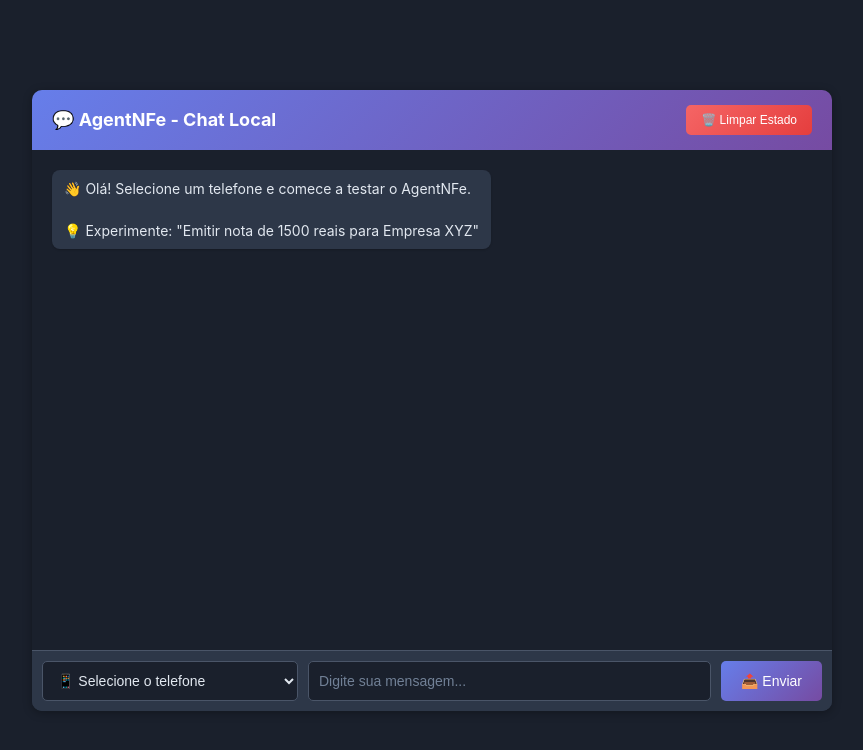
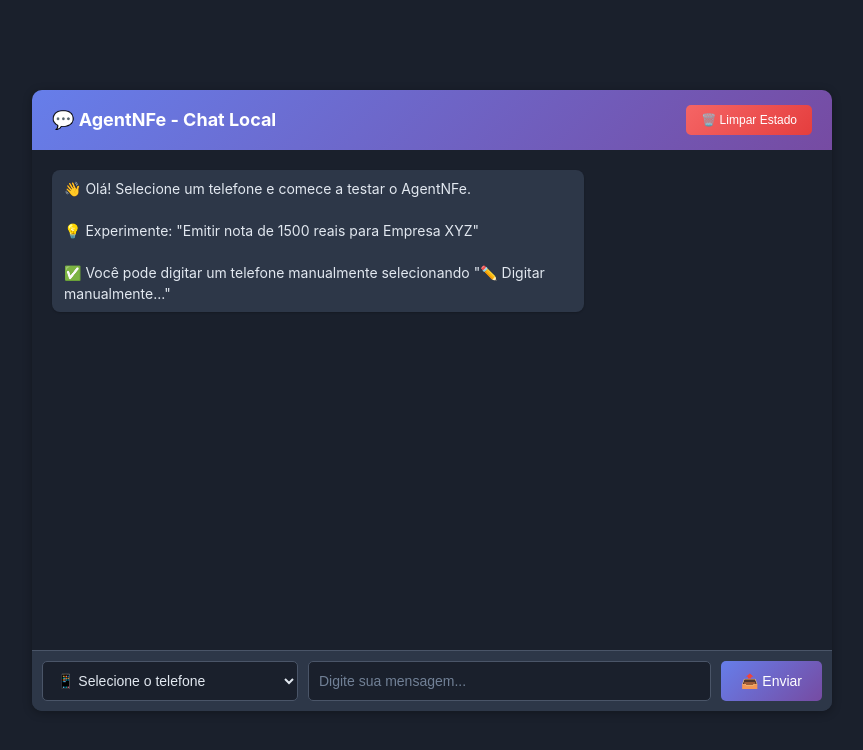
Before and after one commit to kcoelho79/AgentBaseNfe, a Django app: page /chat/ in a window 1280 px wide. Shown: the top 750 px of the page, without its empty margins (208-1071 px from the left). Run offline with Django 5.2, Linux system fonts and the light colour scheme.

Commit message:
chat: adiciona opção de telefone manual e salva em localStorage

```diff
--- a/apps/core/templates/core/chat.html
+++ b/apps/core/templates/core/chat.html
@@ -89,6 +89,26 @@
             flex-wrap: wrap;
         }
 
+        .phone-selector {
+            display: flex;
+            gap: 5px;
+            flex: 0 0 auto;
+        }
+
+        .phone-selector select {
+            flex: 0 0 200px;
+        }
+
+        .phone-selector input {
+            flex: 0 0 150px;
+            min-width: 120px;
+        }
+
+        .phone-selector button {
+            padding: 10px;
+            background: linear-gradient(135deg, #48bb78 0%, #38a169 100%);
+        }
+
         select, input, button {
             padding: 10px;
             border: 1px solid #4a5568;
@@ -101,11 +121,7 @@
             color: #e2e8f0;
         }
 
-        select {
-            flex: 0 0 200px;
-        }
-
-        input {
+        input#mensagem {
             flex: 1;
             min-width: 200px;
         }
@@ -184,12 +200,22 @@
         <div class="messages" id="messages"></div>
 
         <div class="input-area">
-            <select id="telefone">
-                <option value="">📱 Selecione o telefone</option>
-                {% for nome, tel in telefones.items %}
-                <option value="{{ tel }}">{{ nome }} ({{ tel }})</option>
-                {% endfor %}
-            </select>
+            <div class="phone-selector">
+                <select id="telefone" onchange="onPhoneSelect()">
+                    <option value="">📱 Selecione o telefone</option>
+                    <option value="__manual__">✏️ Digitar manualmente...</option>
+                    {% for nome, tel in telefones.items %}
+                    <option value="{{ tel }}">{{ nome }} ({{ tel }})</option>
+                    {% endfor %}
+                </select>
+                <input
+                    type="text"
+                    id="telefone-manual"
+                    placeholder="Ex: 5511999999999"
+                    style="display: none;"
+                >
+                <button id="btn-add-phone" onclick="addPhone()" style="display: none;" title="Salvar telefone">➕</button>
+            </div>
 
             <input
                 type="text"
@@ -203,6 +229,71 @@
     </div>
 
     <script>
+        // Telefones salvos localmente
+        let telefonesCustom = JSON.parse(localStorage.getItem('telefonesCustom') || '{}');
+
+        // Carregar telefones custom no select ao iniciar
+        function loadCustomPhones() {
+            const select = document.getElementById('telefone');
+            for (const [nome, tel] of Object.entries(telefonesCustom)) {
+                const option = document.createElement('option');
+                option.value = tel;
+                option.textContent = `${nome} (${tel})`;
+                select.appendChild(option);
+            }
+        }
+
+        function onPhoneSelect() {
+            const select = document.getElementById('telefone');
+            const manualInput = document.getElementById('telefone-manual');
+            const addBtn = document.getElementById('btn-add-phone');
+
+            if (select.value === '__manual__') {
+                manualInput.style.display = 'block';
+                addBtn.style.display = 'block';
+                manualInput.focus();
+            } else {
+                manualInput.style.display = 'none';
+                addBtn.style.display = 'none';
+            }
+        }
+
+        function getSelectedPhone() {
+            const select = document.getElementById('telefone');
+            if (select.value === '__manual__') {
+                return document.getElementById('telefone-manual').value.replace(/\D/g, '');
+            }
+            return select.value;
+        }
+
+        function addPhone() {
+            const phone = document.getElementById('telefone-manual').value.replace(/\D/g, '');
+            if (!phone || phone.length < 10) {
+                alert('⚠️ Digite um telefone válido (mínimo 10 dígitos)');
+                return;
+            }
+
+            const nome = prompt('📝 Nome para identificar este telefone:', `custom_${Object.keys(telefonesCustom).length + 1}`);
+            if (!nome) return;
+
+            // Salvar no localStorage
+            telefonesCustom[nome] = phone;
+            localStorage.setItem('telefonesCustom', JSON.stringify(telefonesCustom));
+
+            // Adicionar no select
+            const select = document.getElementById('telefone');
+            const option = document.createElement('option');
+            option.value = phone;
+            option.textContent = `${nome} (${phone})`;
+            select.appendChild(option);
+
+            // Selecionar o novo telefone
+            select.value = phone;
+            onPhoneSelect();
+
+            addMessage(`✅ Telefone "${nome}" (${phone}) salvo!`, false);
+        }
+
         function addMessage(text, isUser) {
             const messagesDiv = document.getElementById('messages');
             const messageDiv = document.createElement('div');
@@ -240,11 +331,11 @@
         }
 
         async function sendMessage() {
-            const telefone = document.getElementById('telefone').value;
+            const telefone = getSelectedPhone();
             const mensagem = document.getElementById('mensagem').value;
 
             if (!telefone) {
-                alert('⚠️ Selecione um telefone');
+                alert('⚠️ Selecione ou digite um telefone');
                 return;
             }
 
@@ -276,10 +367,11 @@
                 setTimeout(() => {
                     hideTyping();
 
-                    if (data.status === 'success') {
-                        addMessage(data.resposta, false);
+                    if (data.status === 'success' || data.status === 'rejected') {
+                        // Tanto sucesso quanto rejeição têm resposta em 'resposta'
+                        addMessage(data.resposta || '(resposta vazia)', false);
                     } else {
-                        addMessage(`❌ Erro: ${data.error}`, false);
+                        addMessage(`❌ Erro: ${data.error || 'Erro desconhecido'}`, false);
                     }
                 }, 800);
 
@@ -291,7 +383,7 @@
         }
 
         async function clearState() {
-            const telefone = document.getElementById('telefone').value;
+            const telefone = getSelectedPhone();
 
             if (!telefone) {
                 alert('⚠️ Selecione um telefone primeiro');
@@ -326,7 +418,8 @@
 
         // Mensagem inicial
         window.onload = () => {
-            addMessage('👋 Olá! Selecione um telefone e comece a testar o AgentNFe.\n\n💡 Experimente: "Emitir nota de 1500 reais para Empresa XYZ"', false);
+            loadCustomPhones();
+            addMessage('👋 Olá! Selecione um telefone e comece a testar o AgentNFe.\n\n💡 Experimente: "Emitir nota de 1500 reais para Empresa XYZ"\n\n✅ Você pode digitar um telefone manualmente selecionando "✏️ Digitar manualmente..."', false);
         };
     </script>
 </body>
```
